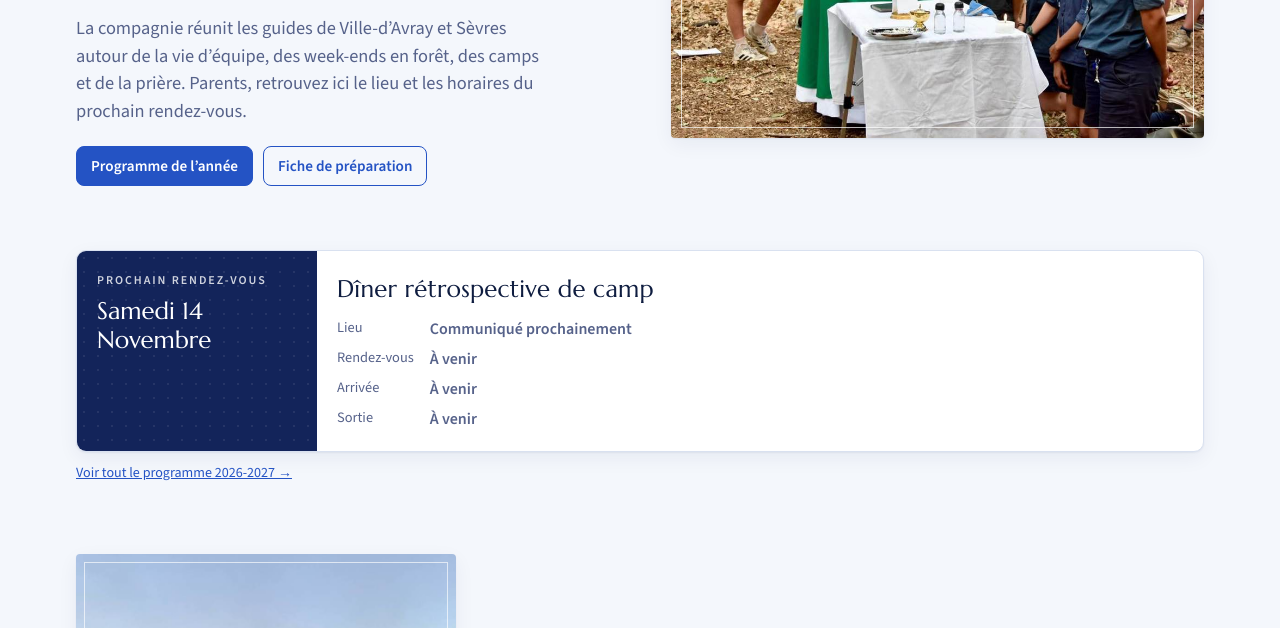
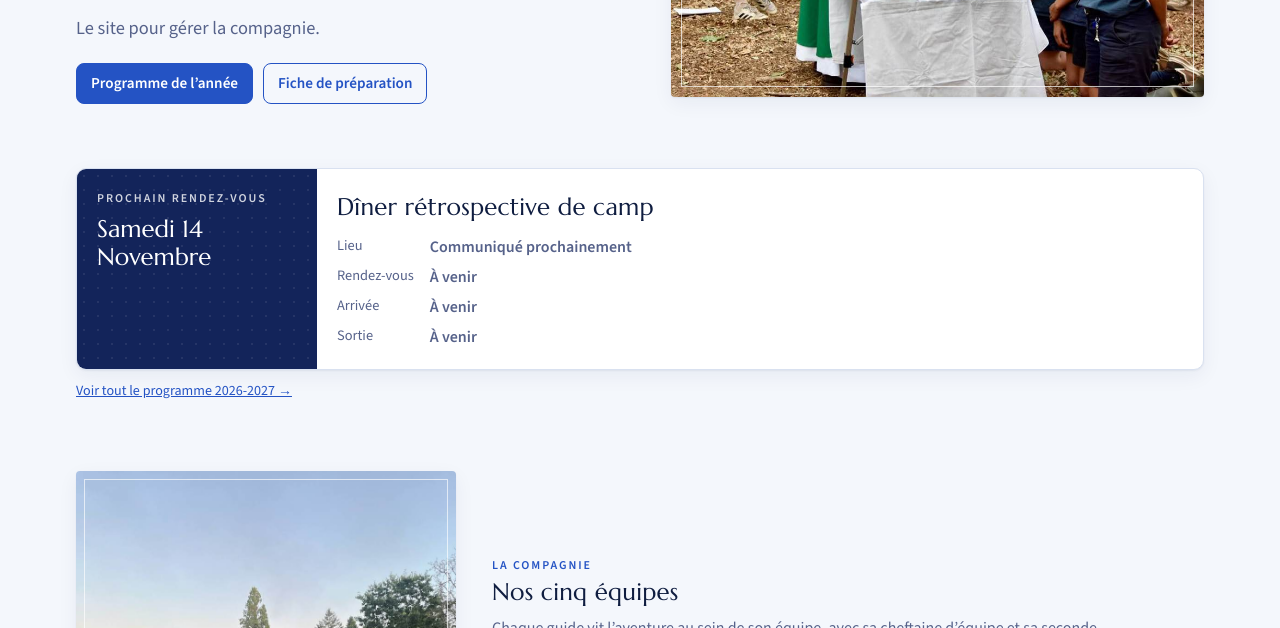
Before and after one commit to margauxbouriez-a11y/scoutvda, a plain HTML site: page index.html in a window 1280 px wide. Shown: the part 472-1100 px from the top of the page. Drawn offline with nearby package versions, Linux system fonts and the light colour scheme.

Commit message:
Raccourcir le texte d'accueil
Co-Authored-By: Claude Opus 5.5 <noreply@anthropic.com>
Claude-Session: https://claude.ai/code/session_014vohpeiLWHZdbdpwq8EFJq

```diff
--- a/index.html
+++ b/index.html
@@ -385,7 +385,7 @@ function vAccueil(){
       <div class="eyebrow">Groupe Ville-d’Avray – Sèvres · Bienheureux Frédéric Ozanam</div>
       <h1 style="margin-top:10px">Une compagnie,<br>cinq équipes,<br>une même promesse.</h1>
       <div class="crossrule" aria-hidden="true"><svg><use href="#croix"/></svg></div>
-      <p class="lead">La compagnie réunit les guides de Ville-d’Avray et Sèvres autour de la vie d’équipe, des week-ends en forêt, des camps et de la prière. Parents, retrouvez ici le lieu et les horaires du prochain rendez-vous.</p>
+      <p class="lead">Le site pour gérer la compagnie.</p>
       <div class="cta"><a class="btn" href="#programme">Programme de l’année</a><a class="btn ghost" href="#fiche">Fiche de préparation</a></div>
     </div>
     <div class="ph">${imgTag('p4','Messe en forêt avec la compagnie en uniforme')}</div>
```
